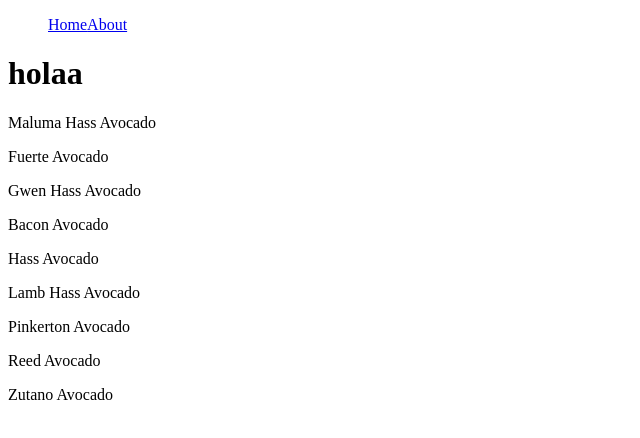
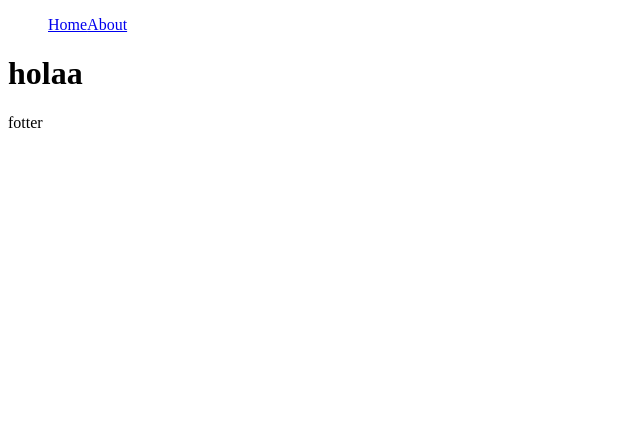
Before and after one commit to carlos2049/curso_next, a Next.js app: page / in a window 1280 px wide. Shown: the top 438 px of the page, without its empty margins (0-640 px from the left). Built offline with nearby package versions, Linux system fonts and the light colour scheme.

Commit message:
extends app

```diff
--- /dev/null
+++ b/components/layout/layout.tsx
@@ -0,0 +1,18 @@
+import React from 'react'
+import Navbar from '../../components/Navbar/Navbar'
+
+type Props = {
+    children: React.ReactNode
+}
+
+const Layout : React.FC<Props> =({children}: any)=> {
+
+  return(
+		<div>
+            <Navbar />
+            {children}
+            <footer>fotter</footer>
+        </div>
+  )
+}
+export default Layout
--- /dev/null
+++ b/pages/_app.tsx
@@ -0,0 +1,12 @@
+import {AppProps} from 'next/app'
+import Layout from 'components/layout/layout'
+
+function MyApp({Component, pageProps}: AppProps){
+    return (
+        <Layout>
+            <Component {...pageProps}></Component>
+        </Layout>
+        )
+}
+
+export default MyApp
--- a/pages/about.js
+++ b/pages/about.js
@@ -1,11 +1,9 @@
 import React from 'react'
-import Navbar from '../components/Navbar/Navbar'
 
 const About =()=> {
 
   return(
     <div>
-        <Navbar />
       <h1>about</h1>
     </div>
   )
--- a/pages/index.tsx
+++ b/pages/index.tsx
@@ -1,5 +1,4 @@
 import React, { useEffect, useState } from 'react'
-import Navbar from '../components/Navbar/Navbar'
 
 const Home =()=> {
 
@@ -14,12 +13,11 @@
   },[])
   return(
     <div>
-      <Navbar />
       <h1>holaa</h1>
-      {
+      {/* {
         productList && productList.length &&
         productList.map((x,i)=> <p key={i}>{x.name}</p>)
-      }
+      } */}
     </div>
   )
 }
```
Also changed, not shown: components/Navbar/Navbar.tsx (renamed from components/Navbar/Navbar.js).
